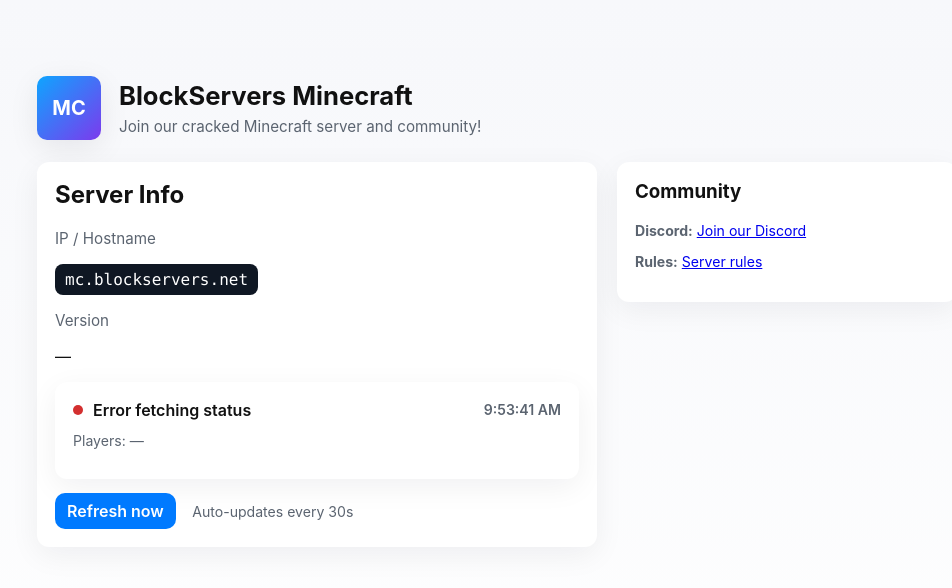
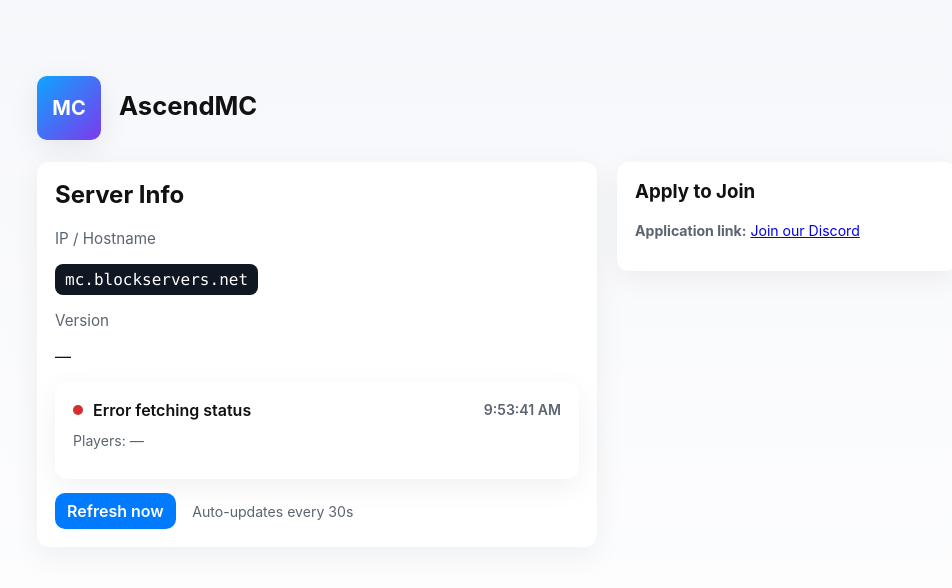
Before and after one commit to Block-Placer/html, a plain HTML site: page index.html in a window 1280 px wide. Shown: the whole page, without its empty margins (143-1095 px from the left). Drawn offline with Linux system fonts and the light colour scheme; no server answers.

Commit message:
Update index.html

```diff
--- a/index.html
+++ b/index.html
@@ -3,8 +3,8 @@
 <head>
   <meta charset="utf-8"/>
   <meta name="viewport" content="width=device-width,initial-scale=1"/>
-  <title>BlockServers Minecraft</title>
-  <meta name="description" content="Live status and info for BlockServers Minecraft server."/>
+  <title>AscendMC</title>
+  <meta name="description" content="Live status and info for AscendMC Minecraft server."/>
   <style>
     :root{
       --bg1: #f7f8fb;
@@ -41,8 +41,8 @@
     <header>
       <div class="logo">MC</div>
       <div>
-        <h1>BlockServers Minecraft</h1>
-        <div class="subtitle">Join our cracked Minecraft server and community!</div>
+        <h1>AscendMC</h1>
+        <div class="subtitle"></div>
       </div>
     </header>
 
@@ -78,9 +78,8 @@
       <!-- Right: quick links -->
       <aside>
         <div class="card">
-          <h3 style="margin-top:0">Community</h3>
-          <p class="small"><strong>Discord:</strong> <a href="https://discord.gg/yourinvite" target="_blank">Join our Discord</a></p>
-          <p class="small"><strong>Rules:</strong> <a href="#" target="_blank">Server rules</a></p>
+          <h3 style="margin-top:0">Apply to Join</h3>
+          <p class="small"><strong>Application link:</strong> <a href="https://sites.google.com/view/ascendmc/home" target="_blank">Join our Discord</a></p>
         </div>
       </aside>
     </div>
```
